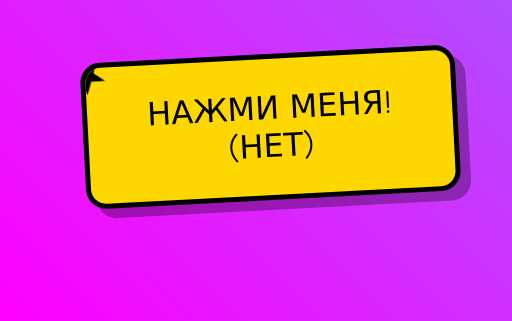
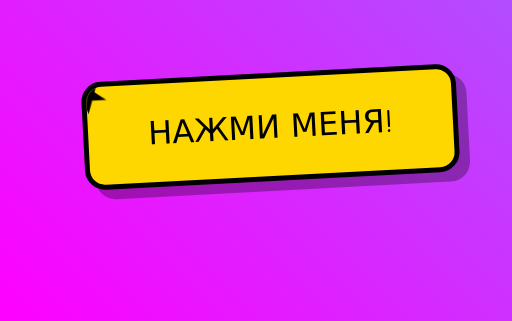
Before and after one commit to DragonFee1ing/St, a plain HTML site: page index.html in a window 1280 px wide. Shown: the part 340-661 px from the top of the page, 370-882 px from the left. Drawn offline with Linux system fonts and the light colour scheme; grey boxes are pictures that could not be loaded.

Commit message:
Update index.html

```diff
--- a/index.html
+++ b/index.html
@@ -3,7 +3,7 @@
 <head>
     <meta charset="UTF-8">
     <meta name="viewport" content="width=device-width, initial-scale=1.0">
-    <title>НЕ НАЖИМАЙ ЭТУ КНОПКУ!</title>
+    <title>НАЖМИ ЭТУ КНОПКУ!</title>
     <style>
         body {
             margin: 0;
@@ -195,8 +195,7 @@
 
     <div class="button-container">
         <button id="megaButton" onclick="playSound()">
-            НАЖМИ МЕНЯ!<br>
-            (НЕТ)
+            НАЖМИ МЕНЯ!
         </button>
     </div>
 
```
